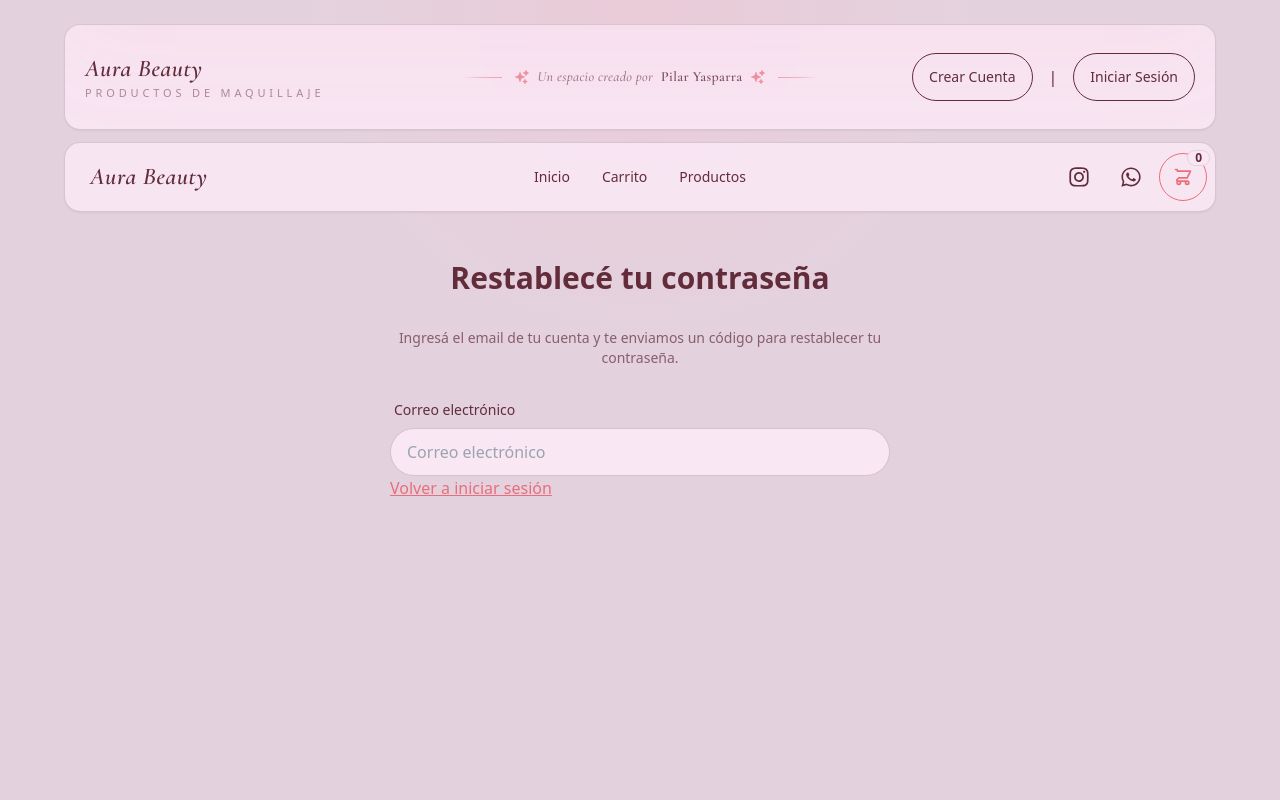
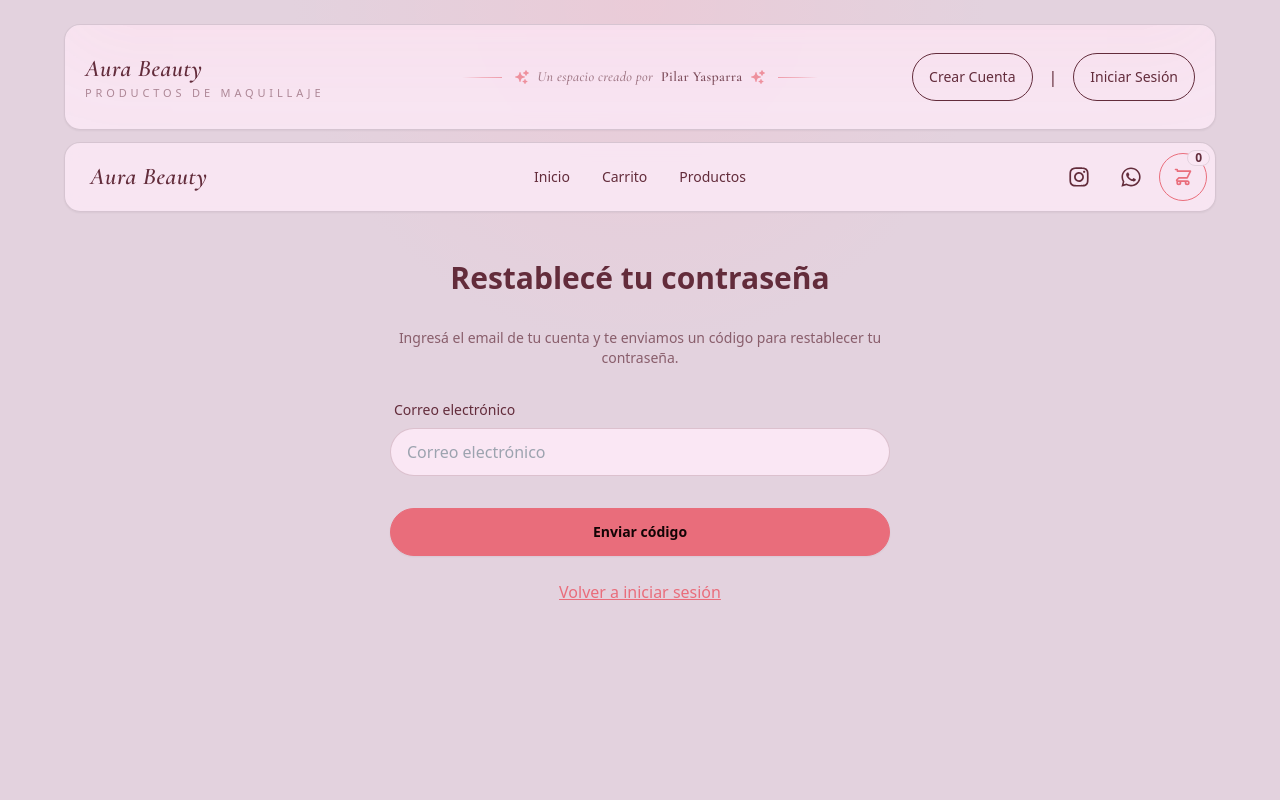
Before and after one commit to YasperMaster/ecommerce-aura-beauty, a React (Vite) app in the folder frontend/: page /forgot-password in a window 1280 px wide. Shown: the top 800 px of the page. Built offline with nearby package versions, Linux system fonts and the light colour scheme; no server answers.

Commit message:
fix password input show/hide button

```diff
--- a/frontend/src/components/ForgotPassword/ForgotPasswordForm.jsx
+++ b/frontend/src/components/ForgotPassword/ForgotPasswordForm.jsx
@@ -108,10 +108,11 @@ const ForgotPasswordForm = () => {
           )}
         </div>
 
-        <div className="relative">
+        <div>
           <label className="label" htmlFor="reset-password">
             <span className="label-text">Nueva contraseña</span>
           </label>
+          <div className="relative">
             <input
               {...resetForm.register("newPassword", {
                 required: "Ingresá tu nueva contraseña.",
@@ -137,12 +138,13 @@ const ForgotPasswordForm = () => {
               aria-label={
                 showPassword ? "Ocultar contraseña" : "Mostrar contraseña"
               }
-            className="cursor-pointer absolute right-4 top-[52px] transform -translate-y-1/2 text-gray-600"
+              className="cursor-pointer absolute right-4 top-1/2 -translate-y-1/2 text-gray-600"
               onClick={() => setShowPassword((prev) => !prev)}
               type="button"
             >
               {showPassword ? <FaEyeSlash size={23} /> : <FaEye size={23} />}
             </button>
+          </div>
           {resetForm.formState.errors.newPassword && (
             <p className="text-red-500 text-sm mt-2 ml-1">
               {resetForm.formState.errors.newPassword.message}
@@ -207,10 +209,20 @@ const ForgotPasswordForm = () => {
           placeholder="Correo electrónico"
           type="email"
         />
-        <Link className="link link-primary" to="/login">
+        {emailForm.formState.errors.email && (
+          <p className="text-red-500 text-sm mt-2 ml-1">
+            {emailForm.formState.errors.email.message}
+          </p>
+        )}
+      </div>
+
+      <button className="btn btn-primary mt-2" disabled={isRequesting} type="submit">
+        {isRequesting ? "Enviando..." : "Enviar código"}
+      </button>
+
+      <Link className="link link-primary text-center" to="/login">
         Volver a iniciar sesión
       </Link>
-      </div>
     </form>
   );
 };
--- a/frontend/src/components/Login/LoginForm.jsx
+++ b/frontend/src/components/Login/LoginForm.jsx
@@ -74,10 +74,11 @@ const LoginForm = () => {
         )}
       </div>
 
-      <div className="relative">
+      <div>
         <label className="label" htmlFor="login-password">
           <span className="label-text">Contraseña</span>
         </label>
+        <div className="relative">
           <input
             {...register("password", {
               required: "Ingresá una contraseña.",
@@ -103,12 +104,13 @@ const LoginForm = () => {
             aria-label={
               showPassword ? "Ocultar contraseña" : "Mostrar contraseña"
             }
-          className="cursor-pointer absolute right-4 top-[52px] transform -translate-y-1/2 text-gray-600"
+            className="cursor-pointer absolute right-4 top-1/2 -translate-y-1/2 text-gray-600"
             onClick={() => setShowPassword((prev) => !prev)}
             type="button"
           >
             {showPassword ? <FaEyeSlash size={23} /> : <FaEye size={23} />}
           </button>
+        </div>
         {errors.password && (
           <p className="text-red-500 text-sm mt-2 ml-1">
             {errors.password.message}
--- a/frontend/src/components/Register/RegisterForm.jsx
+++ b/frontend/src/components/Register/RegisterForm.jsx
@@ -230,10 +230,11 @@ const RegisterForm = () => {
         </p>
       </div>
 
-      <div className="relative">
+      <div>
         <label className="label" htmlFor="register-password">
           <span className="label-text">Contraseña</span>
         </label>
+        <div className="relative">
           <input
             {...register("password", {
               required: "Ingresá una contraseña.",
@@ -259,12 +260,13 @@ const RegisterForm = () => {
             aria-label={
               showPassword ? "Ocultar contraseña" : "Mostrar contraseña"
             }
-          className="cursor-pointer absolute right-4 top-[52px] transform -translate-y-1/2 text-gray-600"
+            className="cursor-pointer absolute right-4 top-1/2 -translate-y-1/2 text-gray-600"
             onClick={() => setShowPassword((prev) => !prev)}
             type="button"
           >
             {showPassword ? <FaEyeSlash size={23} /> : <FaEye size={23} />}
           </button>
+        </div>
         {errors.password && (
           <p className="text-red-500 text-sm mt-2 ml-1">
             {errors.password.message}
```
Lines whose indentation alone changed are shown as unchanged.
